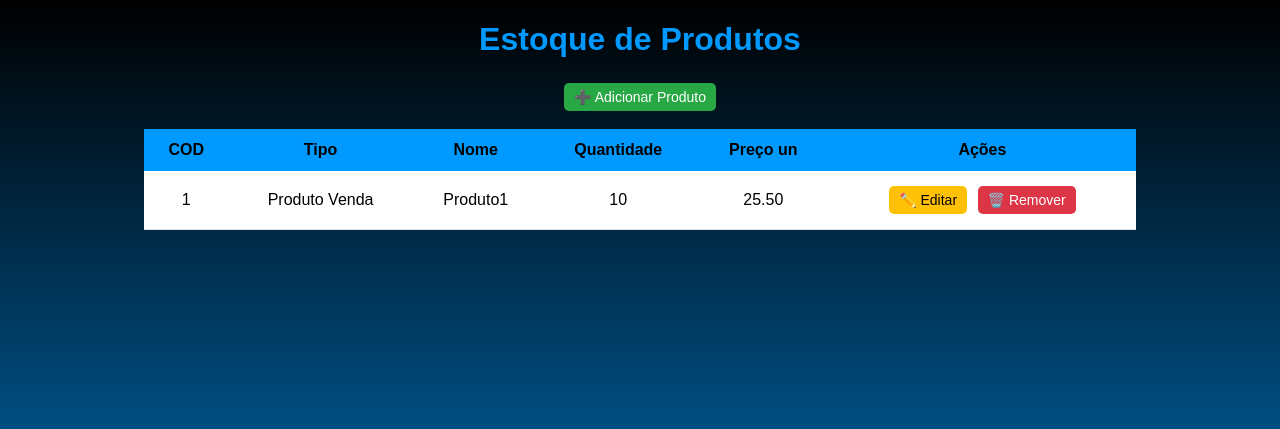
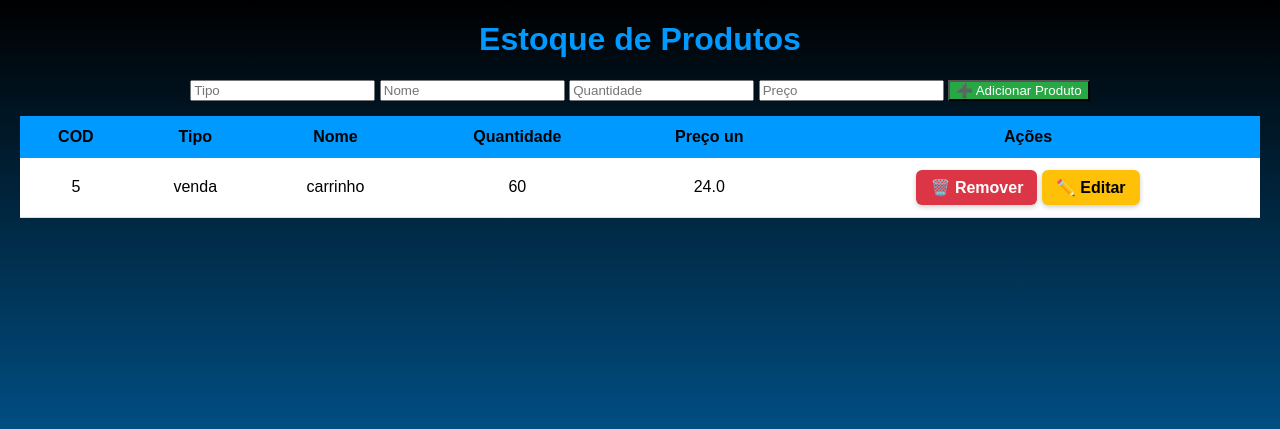
Before and after one commit to JOAOPEDROTADEUCOSTA/SISTEMA-DE-ESTOQUE, a Flask app: page / in a window 1280 px wide. Shown: the top 429 px of the page. Run offline with Flask 3, Linux system fonts and the light colour scheme; data comes from the database, SQL or seed files in the repository; both versions use the stored data as it was after the commit.

Commit message:
Funções do botões
Botão adicionar, remover e editar funcionando

```diff
--- a/app.py
+++ b/app.py
@@ -25,5 +25,22 @@ def remover(id):
     database.remove_produto(id)
     return redirect(url_for("index"))
 
+@app.route("/editar/<int:id>", methods=["GET", "POST"])
+def editar(id):
+    if request.method == "POST":
+        tipo = request.form["tipo"]
+        nome = request.form["nome"]
+        quantidade = int(request.form["quantidade"])
+        preco = float(request.form["preco"])
+        database.update_produto(id, tipo, nome, quantidade, preco)
+        return redirect(url_for("index"))
+
+    produto = database.get_produto(id)
+    produtos = database.get_all_produtos()
+    return render_template("index.html", produtos=produtos, produto_edit=produto)
+
+    produto = database.get_produto(id)
+    return render_template("editar.html", produto=produto)
+
 if __name__ == "__main__":
     app.run(debug=True)
--- a/database.py
+++ b/database.py
@@ -42,3 +42,19 @@ def remove_produto(produto_id):
     cur.execute("DELETE FROM produtos WHERE id=?", (produto_id,))
     conn.commit()
     conn.close()
+
+def get_produto(produto_id):
+    conn = get_connection()
+    cur = conn.cursor()
+    cur.execute("SELECT * FROM produtos WHERE id=?", (produto_id,))
+    produto = cur.fetchone()
+    conn.close()
+    return produto
+
+def update_produto(produto_id, tipo, nome, quantidade, preco):
+    conn = get_connection()
+    cur = conn.cursor()
+    cur.execute("UPDATE produtos SET tipo=?, nome=?, quantidade=?, preco=? WHERE id=?",
+                (tipo, nome, quantidade, preco, produto_id))
+    conn.commit()
+    conn.close()
--- a/style.css
+++ b/static/style.css
@@ -16,7 +16,7 @@ h1, h2 {
 }
 
 table {
-    width: 80%;
+    width: 100%;
     margin: 0 auto;
     border-collapse: collapse;
     background-color: #fff;
@@ -40,16 +40,6 @@ tr:hover {
     background-color: #f1f1f1;
 }
 
-
-button {
-    padding: 6px 10px;
-    margin: 3px;
-    border-radius: 5px;
-    border: none;
-    cursor: pointer;
-    font-size: 14px;
-}
-
 .add-btn {
     background-color: #28a745;
     color: white;
@@ -59,20 +49,35 @@ button {
     background-color: #218838;
 }
 
+.edit-btn, .remove-btn {
+    display: inline-flex;
+    align-items: center;
+    gap: 6px;
+    padding: 8px 14px;
+    border: none;
+    border-radius: 6px;
+    font-weight: bold;
+    cursor: pointer;
+    transition: all 0.3s ease;
+    text-decoration: none;
+}
+
 .edit-btn {
     background-color: #ffc107;
-    color: black;
+    color: #000;
+    box-shadow: 0 2px 5px rgba(0,0,0,0.2);
 }
-
 .edit-btn:hover {
     background-color: #e0a800;
+    transform: scale(1.05);
 }
 
 .remove-btn {
     background-color: #dc3545;
-    color: white;
+    color: #fff;
+    box-shadow: 0 2px 5px rgba(0,0,0,0.2);
 }
-
 .remove-btn:hover {
     background-color: #c82333;
+    transform: scale(1.05);
 }
--- a/templates/index.html
+++ b/templates/index.html
@@ -3,16 +3,36 @@
 <head>
     <meta charset="UTF-8">
     <title>Estoque</title>
-    <link rel="stylesheet" href="/style.css">
+    <link rel="stylesheet" href="/static/style.css">
 </head>
 <body>
     <h1>Estoque de Produtos</h1>
 
     <div class="actions-container">
-        <button class="add-btn">➕ Adicionar Produto</button>
+        {% if produto_edit %}
+            <!-- Formulário de Edição -->
+            <form action="{{ url_for('editar', id=produto_edit[0]) }}" method="POST" class="add-form">
+                <input type="text" name="tipo" value="{{ produto_edit[1] }}" required>
+                <input type="text" name="nome" value="{{ produto_edit[2] }}" required>
+                <input type="number" name="quantidade" value="{{ produto_edit[3] }}" min="1" required>
+                <input type="number" step="0.01" name="preco" value="{{ produto_edit[4] }}" required>
+                <button type="submit" class="add-btn">💾 Salvar Alterações</button>
+                <a href="{{ url_for('index') }}" class="cancel-btn">✖ Cancelar</a>
+            </form>
+        {% else %}
+            <!-- Formulário de Adição -->
+            <form action="{{ url_for('adicionar') }}" method="POST" class="add-form">
+                <input type="text" name="tipo" placeholder="Tipo" required>
+                <input type="text" name="nome" placeholder="Nome" required>
+                <input type="number" name="quantidade" placeholder="Quantidade" min="1" required>
+                <input type="number" step="0.01" name="preco" placeholder="Preço" required>
+                <button type="submit" class="add-btn">➕ Adicionar Produto</button>
+            </form>
+        {% endif %}
     </div>
 
-    <table>
+    <table class="table">
+        <thead>
             <tr>
                 <th>COD</th>
                 <th>Tipo</th>
@@ -21,17 +41,22 @@
                 <th>Preço un</th>
                 <th>Ações</th>
             </tr>
+        </thead>
+        <tbody>
+            {% for produto in produtos %}
             <tr>
-            <td>1</td>
-            <td>Produto Venda</td>
-            <td>Produto1</td>
-            <td>10</td>
-            <td>25.50</td>
+                <td>{{ produto[0] }}</td>
+                <td>{{ produto[1] }}</td>
+                <td>{{ produto[2] }}</td>
+                <td>{{ produto[3] }}</td>
+                <td>{{ produto[4] }}</td>
                 <td>
-                <button class="edit-btn">✏️ Editar</button>
-                <button class="remove-btn">🗑️ Remover</button>
+                    <a href="{{ url_for('remover', id=produto[0]) }}" class="remove-btn">🗑️ Remover</a>
+                    <a href="{{ url_for('editar', id=produto[0]) }}" class="edit-btn">✏️ Editar</a>
                 </td>
             </tr>
+            {% endfor %}
+        </tbody>
     </table>
 </body>
 </html>
```
Also changed, not shown: estoque.db. Lines whose indentation alone changed are shown as unchanged.
